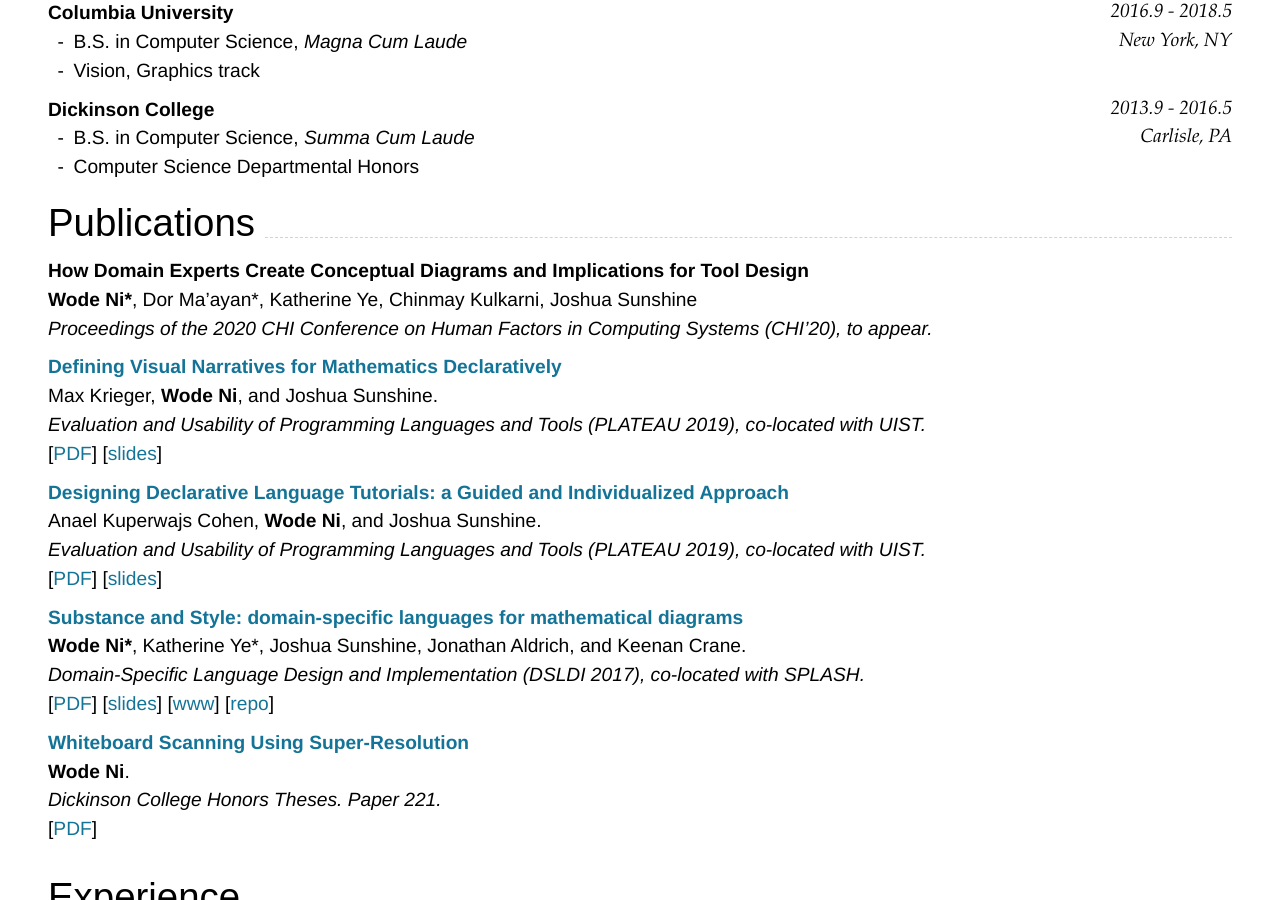
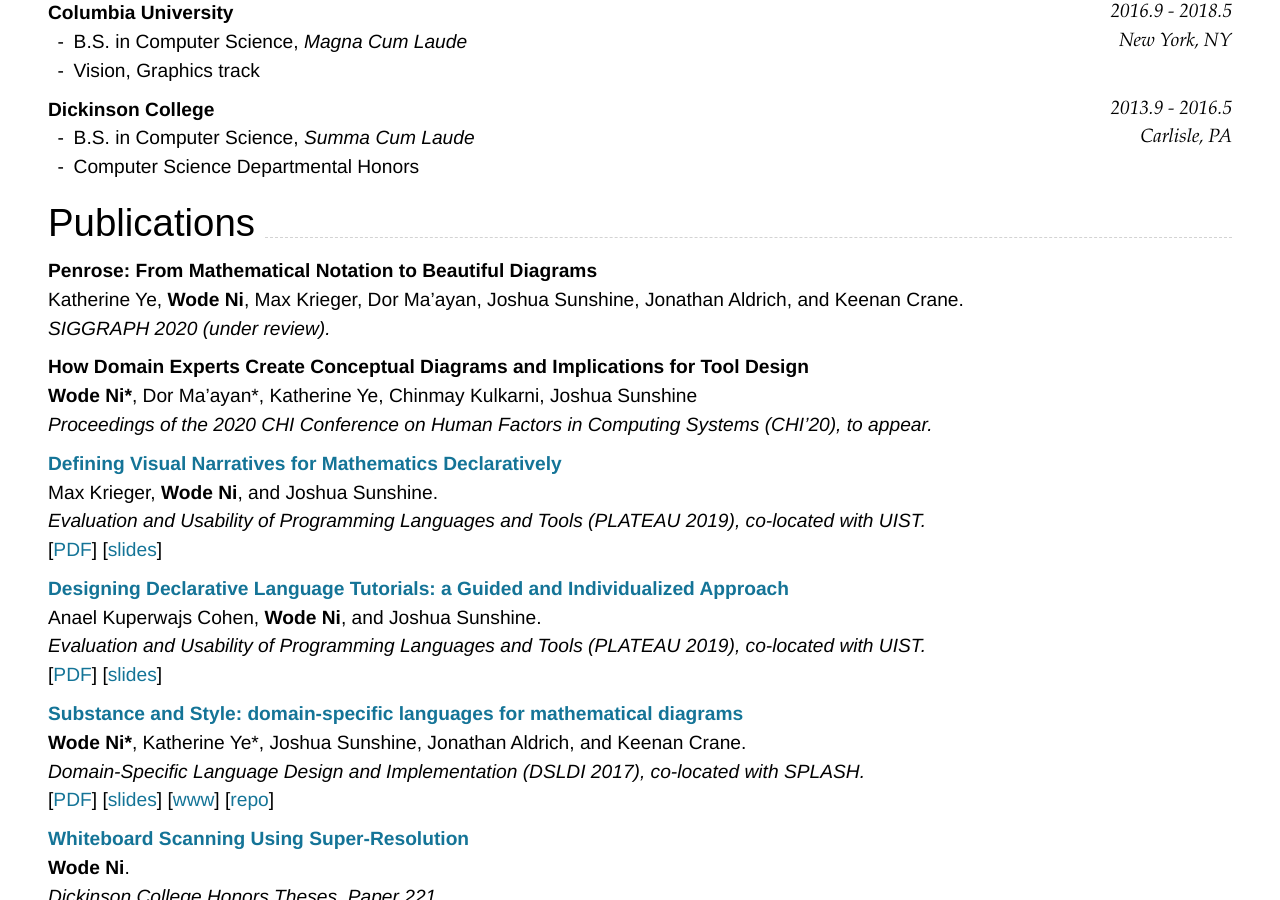
Before and after one commit to wodeni/nimo-markdown-cv, a Jekyll site: the page built from index.md, in a window 1280 px wide and 900 px high, scrolled down 387 px. Built offline with Jekyll 4.4.1, drawn with Linux system fonts in a browser that asks for light colours.

Commit message:
siggraph paper

```diff
--- a/index.md
+++ b/index.md
@@ -52,6 +52,10 @@
 
 ## Publications
 
+### **Penrose: From Mathematical Notation to Beautiful Diagrams**
+Katherine Ye, **Wode Ni**, Max Krieger, Dor Ma'ayan, Joshua Sunshine, Jonathan Aldrich, and Keenan Crane.<br>
+_SIGGRAPH 2020 (under review)._
+
 ### **How Domain Experts Create Conceptual Diagrams and Implications for Tool Design**
 
 **Wode Ni\***, Dor Ma'ayan\*, Katherine Ye, Chinmay Kulkarni, Joshua Sunshine<br>
@@ -73,7 +77,8 @@
 
 ### [**Substance and Style: domain-specific languages for mathematical diagrams**](https://2017.splashcon.org/event/dsldi-2017-substance-and-style-domain-specific-languages-for-mathematical-diagrams)
 
-**Wode Ni\***, Katherine Ye\*, Joshua Sunshine, Jonathan Aldrich, and Keenan Crane.<br> _Domain-Specific Language Design and Implementation (DSLDI 2017), co-located with SPLASH._ <br>
+**Wode Ni\***, Katherine Ye\*, Joshua Sunshine, Jonathan Aldrich, and Keenan Crane.<br>
+_Domain-Specific Language Design and Implementation (DSLDI 2017), co-located with SPLASH._ <br>
 [[PDF](https://www.cs.cmu.edu/~woden/assets/dsldi.pdf)]
 [[slides](https://www.cs.cmu.edu/~woden/assets/dsldi-presentation.pdf)]
 [[www](http://penrose.ink)]
```
